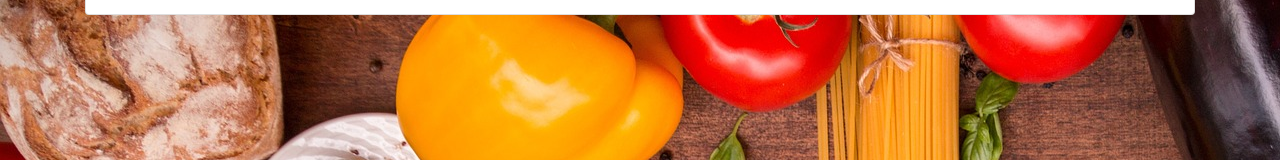
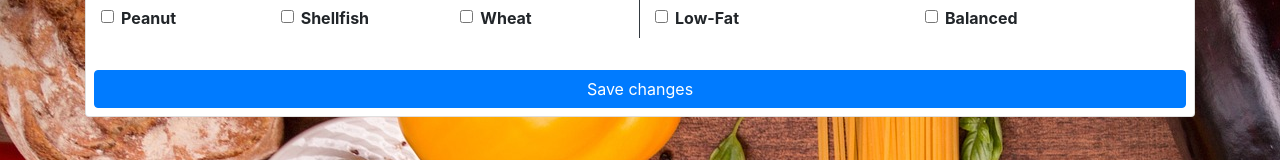
Before and after one commit to adamszabolcs/java-cookta-frontend, a React (Create React App) app: page /profile in a window 1280 px wide. Shown: the part 254-414 px from the top of the page. Built offline with nearby package versions, Linux system fonts and the light colour scheme; no server answers.

Commit message:
user page positioning

```diff
--- a/src/components/UserInfoBox.jsx
+++ b/src/components/UserInfoBox.jsx
@@ -23,7 +23,7 @@ export class UserInfoBox extends Component {
             .then(response => response.json())
             .then(responseData => {
                 this.setState({
-                    hits: responseData, isLoading: false
+                    recipes: responseData, isLoading: false
                 });
             })
             .catch(error => {
@@ -35,8 +35,11 @@ export class UserInfoBox extends Component {
     render() {
 
         return (
+            <div>
             <div className="tm-container-outer tm-banner-bg">
                 <div className="container">
+                    <br/>
+                    <br/>
                     <div className="card col-xs-12 mx-auto">
                         <div className="card-header">
                             Set-up your intolerances
@@ -48,6 +51,7 @@ export class UserInfoBox extends Component {
                             handleCheckBoxChange={this.props.handleCheckBoxChange}
                         />
                         <br/>
+                        <button type="submit" value="Login" className="btn btn-primary m-2">Save changes</button>
                     </div>
                 </div>
                 <br/>
@@ -62,6 +66,8 @@ export class UserInfoBox extends Component {
                 <br/>
                 <br/>
 
+
+            </div>
                 <Recipes
                     recipes={this.state.recipes}
                     isLoading={this.state.isLoading}
```
